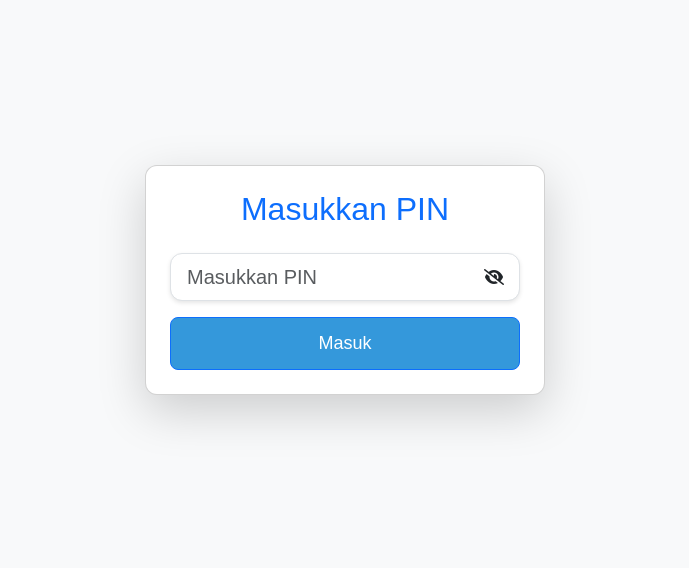
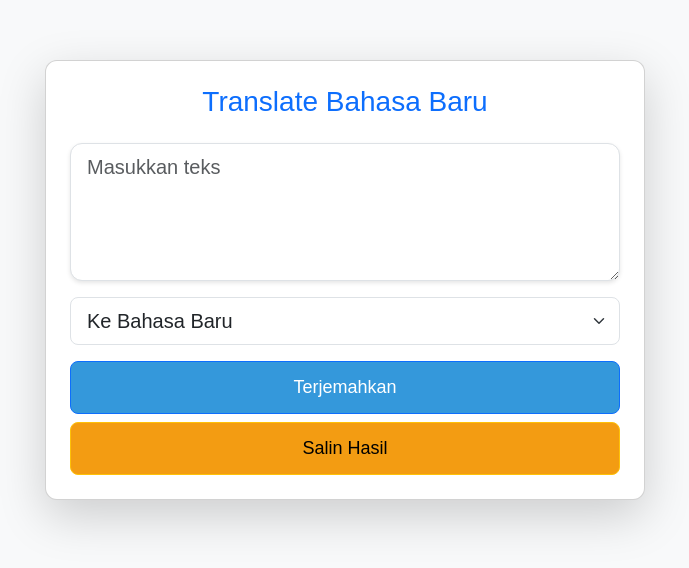
Before and after one commit to kioshappyio/KAA, a plain HTML site: page index.html in a window 1280 px wide. Shown: the part 120-688 px from the top of the page, without its empty margins (295-984 px from the left). Drawn offline with nearby package versions, Linux system fonts and the light colour scheme; some packages are replaced by stand-ins of ours; a script that the page names is missing.

Commit message:
Update index.html

```diff
--- a/index.html
+++ b/index.html
@@ -3,36 +3,31 @@
 <head>
     <meta charset="UTF-8">
     <meta name="viewport" content="width=device-width, initial-scale=1.0">
-    <title>Konversi Bahasa Baru</title>
+    <title>Translate Bahasa Baru</title>
     <link href="https://cdn.jsdelivr.net/npm/bootstrap@5.3.0-alpha1/dist/css/bootstrap.min.css" rel="stylesheet">
     <link rel="stylesheet" href="https://kioshappyio.github.io/KAA/style.css">
 </head>
 <body class="bg-light">
     <div class="container d-flex justify-content-center align-items-center min-vh-100">
-        <div class="card shadow-lg p-4" id="loginCard" style="width: 100%; max-width: 400px;">
-            <h2 class="text-center text-primary mb-4">Masukkan PIN</h2>
-            <div class="mb-3 position-relative">
-                <input type="password" id="inputPin" class="form-control form-control-lg" placeholder="Masukkan PIN" />
-                <i class="fas fa-eye-slash position-absolute top-50 end-0 translate-middle-y pe-3" id="togglePassword" style="cursor: pointer;"></i>
+        <div class="card shadow-lg p-4" style="width: 100%; max-width: 600px;">
+            <h3 class="text-center text-primary mb-4">Translate Bahasa Baru</h3>
+            <div class="mb-3">
+                <textarea id="inputText" class="form-control form-control-lg" rows="4" placeholder="Masukkan teks"></textarea>
             </div>
-            <button class="btn btn-primary w-100" onclick="checkPin()">Masuk</button>
-        </div>
-
-        <div id="content" class="card shadow-lg p-4" style="display: none; width: 100%; max-width: 400px;">
-            <h3 class="text-center text-primary mb-4">Masukkan Kata untuk Konversi</h3>
-            <div class="mb-3">
-                <input type="text" id="inputWord" class="form-control form-control-lg" placeholder="Masukkan kata" />
-            </div>
-            <button class="btn btn-success w-100" onclick="convertWord()">Ubah</button>
+            <select id="translationMode" class="form-select form-select-lg mb-3">
+                <option value="toCustom">Ke Bahasa Baru</option>
+                <option value="toOriginal">Ke Bahasa Asli</option>
+            </select>
+            <button class="btn btn-primary w-100" onclick="translateText()">Terjemahkan</button>
             <div class="alert alert-success mt-3" id="resultAlert" style="display: none;">
-                <strong>Hasil:</strong> <span id="result"></span>
+                <strong>Hasil:</strong>
+                <p id="translatedText" class="mb-0"></p>
             </div>
             <button class="btn btn-warning w-100 mt-2" onclick="copyToClipboard()">Salin Hasil</button>
         </div>
     </div>
 
     <script src="https://cdn.jsdelivr.net/npm/sweetalert2@11.4.1/dist/sweetalert2.all.min.js"></script>
-    <script src="https://kit.fontawesome.com/a076d05399.js"></script>
     <script src="https://kioshappyio.github.io/KAA/script.js"></script>
 </body>
-              </html>
+</html>
```
